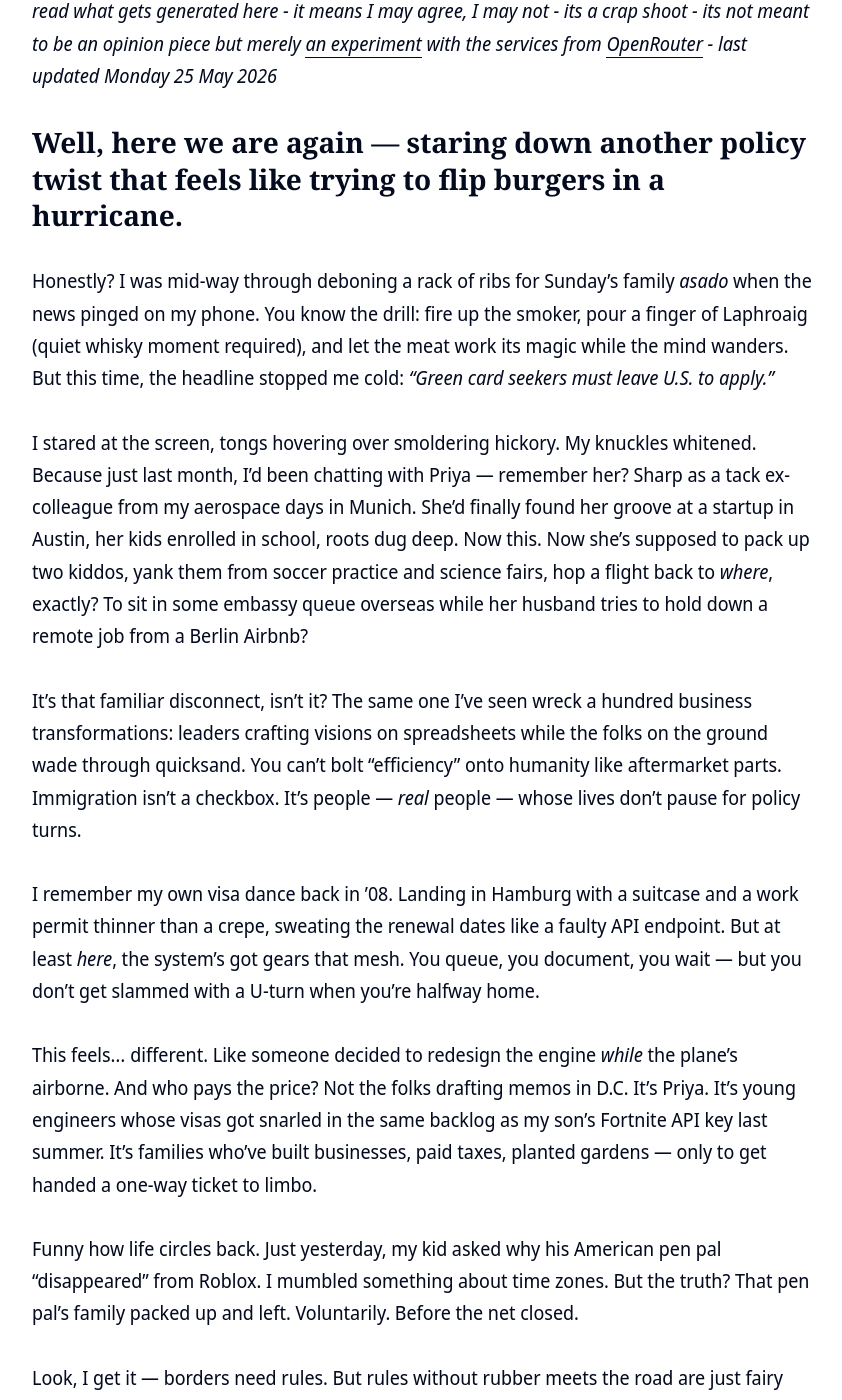
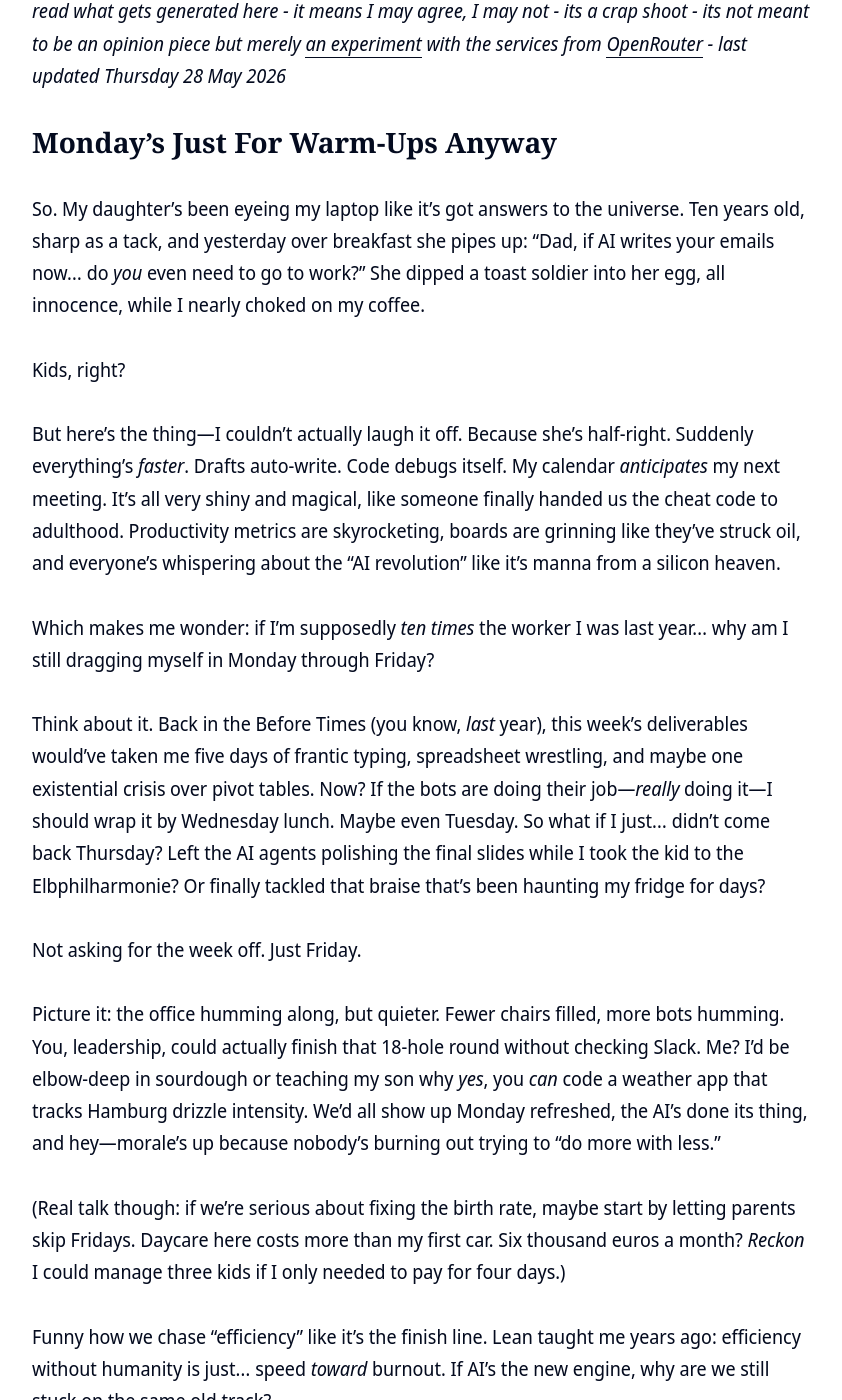
Before and after one commit to clintjb/clintjb.github.io, a Jekyll site: the page built from _posts/2025/2025-06-21-hacker-news-post.md, in a window 1280 px wide and 1400 px high, scrolled down 1009 px. Shown: the whole window, without its empty margins (218-1060 px from the left). Built offline with Jekyll 4.4.1, drawn with Linux system fonts in a browser that asks for light colours; nearby versions of some CDN libraries; some of the changed text lies outside the part shown.

Commit message:
Updated Weekly Post

```diff
--- a/_posts/2025/2025-06-21-hacker-news-post.md
+++ b/_posts/2025/2025-06-21-hacker-news-post.md
@@ -11,26 +11,30 @@ image: '/images/posts/2025/weekly.jpg'
 ---
 ![](/images/posts/2025/weekly.jpg)
 
-_⚠️ **THIS POST IS GENERATED WITH LLMs**: This post is newly generated a few times a week based on trending articles from hacker news. It takes the tone of my writing style, takes the topic from Hacker News - throws in some LLM magic and generates this post. Please be aware I don't read what gets generated here - it means I may agree, I may not - its a crap shoot - its not meant to be an opinion piece but merely [an experiment](https://github.com/clintjb/Weekly-Post) with the services from [OpenRouter](https://openrouter.ai) - last updated Monday 25 May 2026_
+_⚠️ **THIS POST IS GENERATED WITH LLMs**: This post is newly generated a few times a week based on trending articles from hacker news. It takes the tone of my writing style, takes the topic from Hacker News - throws in some LLM magic and generates this post. Please be aware I don't read what gets generated here - it means I may agree, I may not - its a crap shoot - its not meant to be an opinion piece but merely [an experiment](https://github.com/clintjb/Weekly-Post) with the services from [OpenRouter](https://openrouter.ai) - last updated Thursday 28 May 2026_
 
-## Well, here we are again — staring down another policy twist that feels like trying to flip burgers in a hurricane.
+## Monday’s Just For Warm-Ups Anyway
 
-Honestly? I was mid-way through deboning a rack of ribs for Sunday’s family *asado* when the news pinged on my phone. You know the drill: fire up the smoker, pour a finger of Laphroaig (quiet whisky moment required), and let the meat work its magic while the mind wanders. But this time, the headline stopped me cold: *"Green card seekers must leave U.S. to apply."*
+So. My daughter’s been eyeing my laptop like it’s got answers to the universe. Ten years old, sharp as a tack, and yesterday over breakfast she pipes up: “Dad, if AI writes your emails now… do *you* even need to go to work?” She dipped a toast soldier into her egg, all innocence, while I nearly choked on my coffee.
 
-I stared at the screen, tongs hovering over smoldering hickory. My knuckles whitened. Because just last month, I’d been chatting with Priya — remember her? Sharp as a tack ex-colleague from my aerospace days in Munich. She’d finally found her groove at a startup in Austin, her kids enrolled in school, roots dug deep. Now this. Now she’s supposed to pack up two kiddos, yank them from soccer practice and science fairs, hop a flight back to *where*, exactly? To sit in some embassy queue overseas while her husband tries to hold down a remote job from a Berlin Airbnb?
+Kids, right?
 
-It’s that familiar disconnect, isn’t it? The same one I’ve seen wreck a hundred business transformations: leaders crafting visions on spreadsheets while the folks on the ground wade through quicksand. You can’t bolt "efficiency" onto humanity like aftermarket parts. Immigration isn’t a checkbox. It’s people — *real* people — whose lives don’t pause for policy turns.
+But here’s the thing—I couldn’t actually laugh it off. Because she’s half-right. Suddenly everything’s *faster*. Drafts auto-write. Code debugs itself. My calendar *anticipates* my next meeting. It’s all very shiny and magical, like someone finally handed us the cheat code to adulthood. Productivity metrics are skyrocketing, boards are grinning like they’ve struck oil, and everyone’s whispering about the "AI revolution" like it’s manna from a silicon heaven.
 
-I remember my own visa dance back in ’08. Landing in Hamburg with a suitcase and a work permit thinner than a crepe, sweating the renewal dates like a faulty API endpoint. But at least *here*, the system’s got gears that mesh. You queue, you document, you wait — but you don’t get slammed with a U-turn when you’re halfway home.
+Which makes me wonder: if I’m supposedly *ten times* the worker I was last year… why am I still dragging myself in Monday through Friday?
 
-This feels… different. Like someone decided to redesign the engine *while* the plane’s airborne. And who pays the price? Not the folks drafting memos in D.C. It’s Priya. It’s young engineers whose visas got snarled in the same backlog as my son’s Fortnite API key last summer. It’s families who’ve built businesses, paid taxes, planted gardens — only to get handed a one-way ticket to limbo.
+Think about it. Back in the Before Times (you know, *last* year), this week’s deliverables would’ve taken me five days of frantic typing, spreadsheet wrestling, and maybe one existential crisis over pivot tables. Now? If the bots are doing their job—*really* doing it—I should wrap it by Wednesday lunch. Maybe even Tuesday. So what if I just… didn’t come back Thursday? Left the AI agents polishing the final slides while I took the kid to the Elbphilharmonie? Or finally tackled that braise that’s been haunting my fridge for days?
 
-Funny how life circles back. Just yesterday, my kid asked why his American pen pal "disappeared" from Roblox. I mumbled something about time zones. But the truth? That pen pal’s family packed up and left. Voluntarily. Before the net closed.
+Not asking for the week off. Just Friday.
 
-Look, I get it — borders need rules. But rules without rubber meets the road are just fairy tales. You can’t "optimize" human lives like a lean workflow. Sometimes the most pragmatic solution isn’t faster processing or stricter quotas… it’s listening to the folks *in* the mess. The ones holding the tongs over the fire while their world gets rewired overnight.
+Picture it: the office humming along, but quieter. Fewer chairs filled, more bots humming. You, leadership, could actually finish that 18-hole round without checking Slack. Me? I’d be elbow-deep in sourdough or teaching my son why *yes*, you *can* code a weather app that tracks Hamburg drizzle intensity. We’d all show up Monday refreshed, the AI’s done its thing, and hey—morale’s up because nobody’s burning out trying to "do more with less."
 
-Anyway. The ribs are calling. And honestly? I need this whisky.
+(Real talk though: if we’re serious about fixing the birth rate, maybe start by letting parents skip Fridays. Daycare here costs more than my first car. Six thousand euros a month? *Reckon* I could manage three kids if I only needed to pay for four days.)
 
-*(P.S. — If you’ve navigated this mess lately, grab a virtual seat. My inbox’s open. Always got time for a story over smoky meat or pixelated Fortnite stats. Just… maybe skip the Garbage Pail Kids analogies this time. My nostalgia’s running thin.)*
+Funny how we chase "efficiency" like it’s the finish line. Lean taught me years ago: efficiency without humanity is just… speed *toward* burnout. If AI’s the new engine, why are we still stuck on the same old track?
 
-☕️ *Smoke on. Stay grounded. And keep your API keys handy.*
+I’m not holding my breath for the memo saying "Fridays are for humans." But a bloke can dream. And while I wait? I’ll keep testing my theory. This Friday? I’m taking the family to the fish market. Let the bots handle the TPS reports.
+
+If they do a decent job… maybe I’ll buy ’em a round of virtual beers.
+
+*P.S. Still tweaking that braise. Turns out "over the top" works for chili but not for corporate culture. Who knew?* 🥩
```
